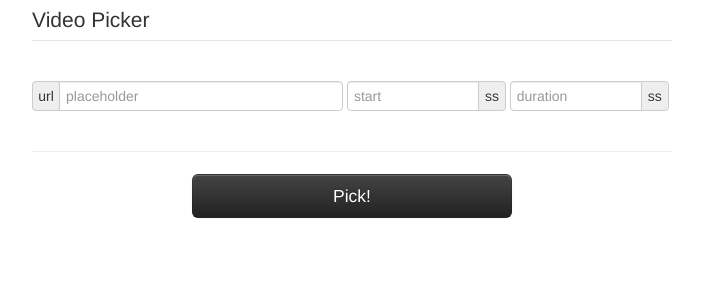
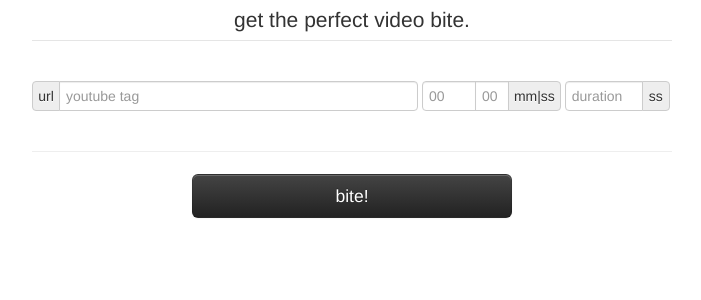
Before and after one commit to tifletcher/bite.io-prototype, a PHP site: page /up/index.html in a window 1280 px wide. Shown: the top 300 px of the page, without its empty margins (288-989 px from the left). Run offline with PHP 8.4, Linux system fonts and the light colour scheme; some libraries are stand-ins or nearby versions.

Commit message:
fix mins/secs bug

```diff
--- a/css/main.css
+++ b/css/main.css
@@ -1,3 +1,29 @@
+legend {
+    text-align: center;
+}
+
+#urlbox {
+    width: 345px;
+}
+
+.secondspicker {
+    width:64px;
+}
+
+#start-mins {
+    width:40px;
+    margin-right: -1px;
+}
+
+#start-secs {
+    width:20px;
+    -webkit-border-radius: 0;
+    -moz-border-radius: 0;
+    border-radius: 0;
+}
+
+
+
 /*
  * HTML5 Boilerplate
  *
@@ -42,10 +68,6 @@ iframe {
     position: relative;
     margin-left: -320px;
     left: 50%;
-}
-
-.secondspicker {
-    width:118px;
 }
 
 button#submit {
@@ -136,26 +158,6 @@ textarea {
     color: #000;
     padding: 0.2em 0;
 }
-
-/* ==========================================================================
-   Author's custom styles
-   ========================================================================== */
-
-
-
-
-
-
-
-
-
-
-
-
-
-
-
-
 
 /* ==========================================================================
    Helper classes
--- a/up/index.html
+++ b/up/index.html
@@ -6,7 +6,7 @@
     <head>
         <meta charset="utf-8">
         <meta http-equiv="X-UA-Compatible" content="IE=edge,chrome=1">
-        <title>Drp Video Picker</title>
+        <title>bite.io</title>
         <meta name="description" content="">
         <meta name="viewport" content="width=device-width">
 
@@ -21,16 +21,17 @@
 
         <form action="/rip" method="POST">
             <fieldset>
-                <legend>Video Picker</legend>
+                <legend>get the perfect video bite.</legend>
                 <div class="control-group">
                     <div class="controls controls-row">
                         <div class="input-prepend">
                             <span class="add-on">url</span>
-                            <input id="urlbox" name="url" class="input-xlarge" placeholder="placeholder" type="text">
+                            <input id="urlbox" name="url" class="input-xlarge" placeholder="youtube tag" type="text">
                         </div>
                         <div class="input-append">
-                            <input id="startbox" name="start_time" class="secondspicker" placeholder="start" type="text">
-                            <span class="add-on">ss</span>
+                            <input id="start-mins" name="start_mins" class="digits" placeholder="00" type="text">
+                            <input id="start-secs" name="start_secs" class="digits" placeholder="00" type="text">
+                            <span class="add-on">mm|ss</span>
                         </div>
                         <div class="input-append">
                             <input id="duration" name="duration" class="secondspicker" placeholder="duration" type="text">
@@ -42,7 +43,7 @@
             <div id="ytp">
             </div>
             <hr />
-            <button id="submit" type="submit" class="btn btn-inverse btn-large">Pick!</button>
+            <button id="submit" type="submit" class="btn btn-inverse btn-large">bite!</button>
         </form>
 
         <script src="//ajax.googleapis.com/ajax/libs/jquery/1.9.1/jquery.min.js"></script>
@@ -52,17 +53,26 @@
 
         <script type="text/javascript">
 
+        var getDigits = function(selector) {
+            var selval = $(selector).val();
+            if (selval) return parseInt(selval,10);
+            return 0;
+        }
+
         $(document).ready(function() {
             var loader = function() {
-                var qs = '';
-                if ($('#startbox').val() != '') {
-                    qs = '?enablejsapi=1&version=3&start=' + $('#startbox').val();
+                var url = $('#urlbox').val();
+                if (!url) return;
+
+                var startTime = getDigits('#start-hours')*60*60 + getDigits('#start-mins')*60 + getDigits('#start-secs');
+                if (startTime > 0) {
+                    url += '?enablejsapi=1&version=3&start=' + startTime;
 
                     if ($('#duration').val() != '')
-                        qs += '&end=' + (parseInt($('#startbox').val(),10) + parseInt($('#duration').val(),10));
+                        url += '&end=' + (startTime + getDigits('#duration'));
                 }
 
-                $('#ytp').html('<iframe class="youtube-player" type="text/html" width="640" height="385" src="http://www.youtube.com/embed/' + $('#urlbox').val() + qs + '" frameborder="0"></iframe>');
+                $('#ytp').html('<iframe class="youtube-player" type="text/html" width="640" height="385" src="http://www.youtube.com/embed/' + url + '" frameborder="0"></iframe>');
                 $('#ytp').removeClass('hidden');
             }
 
```
Also changed, not shown: rip/index.php (+9 -1 lines).
